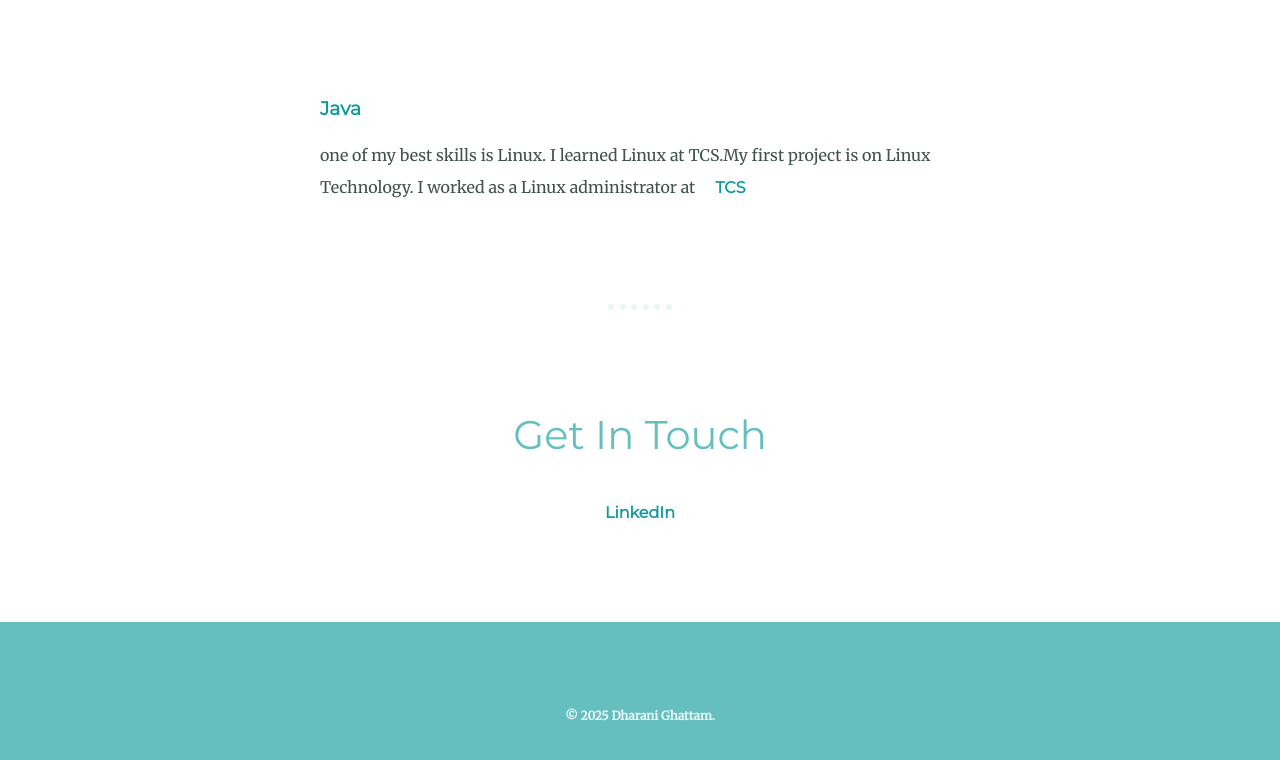
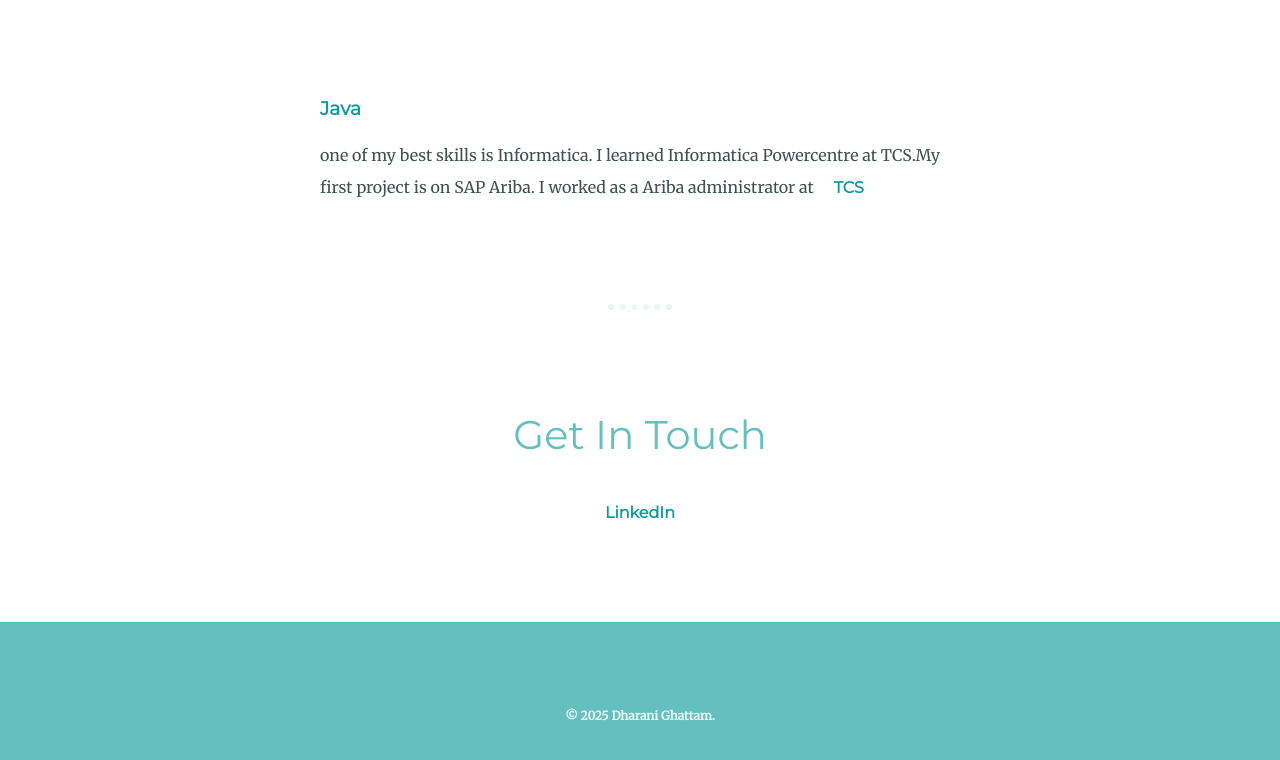
Before and after one commit to dharani-ghattam/Profile, a plain HTML site: page index.html in a window 1280 px wide. Shown: the part 1931-2691 px from the top of the page. Drawn offline with Linux system fonts and the light colour scheme; a web font is replaced by a local one.

Commit message:
Update index.html

```diff
--- a/index.html
+++ b/index.html
@@ -40,7 +40,7 @@
      <!--   <img class="chilli-img" src="linux.jpg" alt="linux-img"> -->
 
         <h3>Java</h3>
-        <p>one of my best skills is Linux. I learned Linux at TCS.My first project is on Linux Technology. I worked as a Linux administrator at<strong><a href="https://en.wikipedia.org/wiki/Tata_Consultancy_Services" target="_blank">TCS</a></<strong></p>
+        <p>one of my best skills is Informatica. I learned Informatica Powercentre at TCS.My first project is on SAP Ariba. I worked as a Ariba administrator at<strong><a href="https://en.wikipedia.org/wiki/Tata_Consultancy_Services" target="_blank">TCS</a></<strong></p>
 
       </div>
   </div>
```
